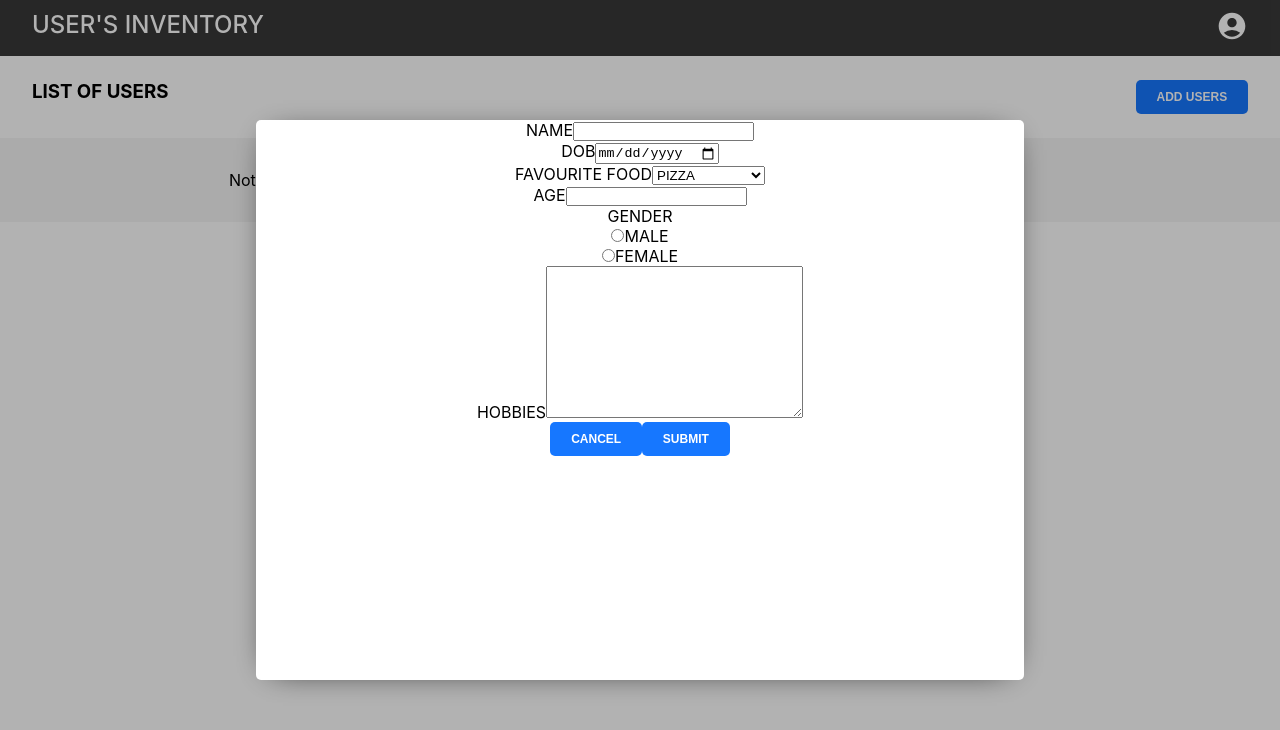
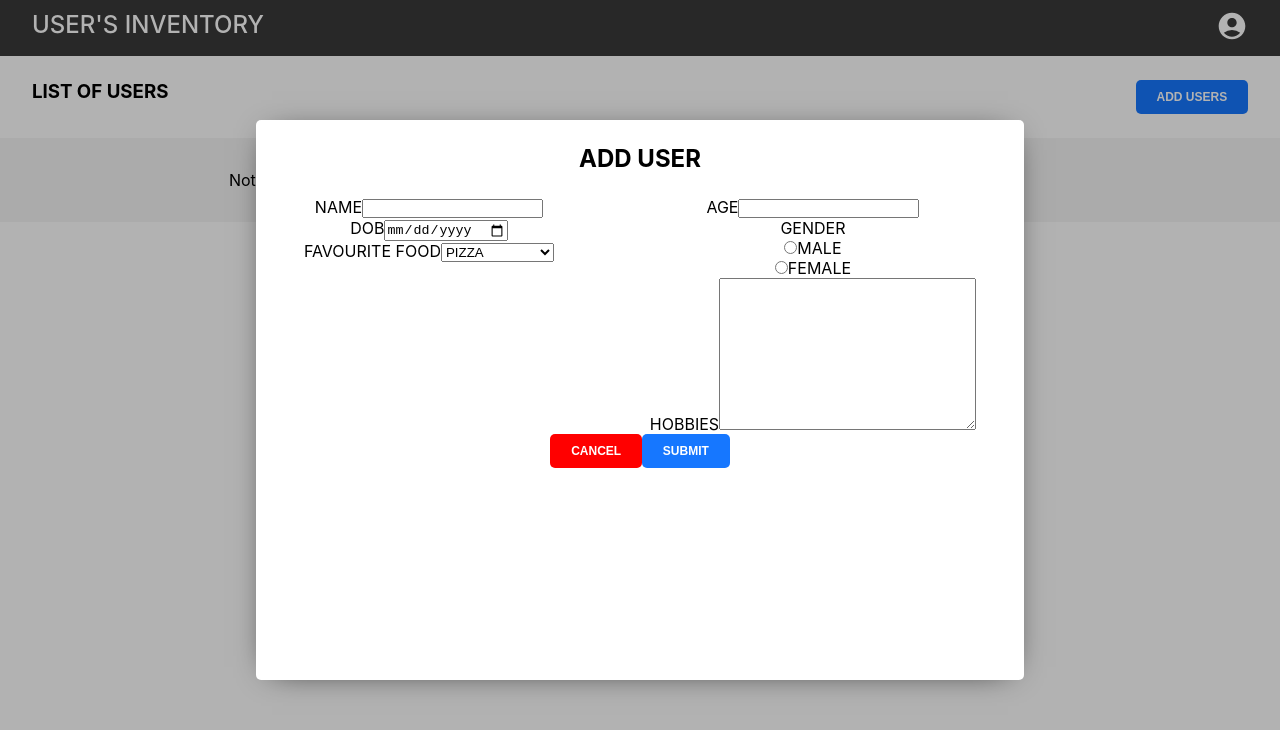
Before and after one commit to Krishna698-web/userApplication, a React (Create React App) app: page / in a window 1280 px wide. Both pictures are taken after a click on the button "ADD USERS". Shown: the top 730 px of the page. Built offline with nearby package versions, Linux system fonts and the light colour scheme.

Commit message:
Added styles

```diff
--- a/src/Components/Forms/AddUserForm.js
+++ b/src/Components/Forms/AddUserForm.js
@@ -1,9 +1,11 @@
 import React, { useContext, useEffect, useState } from "react";
 import Modal from "../UI/Modal";
 import "./AddUserForm.scss";
+import { UserContext } from "../../Context/user-context";
 
 const getUsersInfo = () => {
   const localValue = localStorage.getItem("users");
+  console.log(localValue);
   if (!localValue) {
     return [];
   } else {
@@ -21,9 +23,12 @@ const Form = () => {
 
   const [users, setUsers] = useState(getUsersInfo);
 
-  useEffect(() => {
-    localStorage.setItem("users", JSON.stringify(users));
-  }, [users]);
+  const { setShowForm } = useContext(UserContext);
+
+  let arr = [];
+
+  // useEffect(() => {
+  // }, [users]);
 
   const submitHandler = (e) => {
     e.preventDefault();
@@ -39,6 +44,7 @@ const Form = () => {
     };
 
     setUsers([info, ...users]);
+    localStorage.setItem("users", JSON.stringify(users));
 
     setName("");
     setDob("");
@@ -46,12 +52,17 @@ const Form = () => {
     setAge("");
     setGender("");
     setHobbies("");
+
+    setShowForm(false);
   };
 
   return (
-    <Modal>
+    <>
+      <Modal onClose={() => setShowForm(false)} />
       <form onSubmit={submitHandler} className="add_user_form">
-        <div>
+        <h2>ADD USER</h2>
+        <div className="input_fields">
+          <div className="left_form">
             <div>
               <label htmlFor="name">NAME</label>
               <input
@@ -84,7 +95,7 @@ const Form = () => {
               </select>
             </div>
           </div>
-        <div>
+          <div className="right_form">
             <div>
               <label htmlFor="age">AGE</label>
               <input
@@ -128,12 +139,13 @@ const Form = () => {
                 onChange={(e) => setHobbies(e.target.value)}></textarea>
             </div>
           </div>
-        <div>
+        </div>
+        <div className="buttons">
           <button type="button">CANCEL</button>
           <button type="submit">SUBMIT</button>
         </div>
       </form>
-    </Modal>
+    </>
   );
 };
 
--- a/src/Components/Forms/AddUserForm.scss
+++ b/src/Components/Forms/AddUserForm.scss
@@ -1,11 +1,37 @@
-.add_user_form{
+.add_user_form {
   width: 60%;
   height: 70%;
   position: absolute;
   top: 50%;
   left: 50%;
-    border-radius:5px;
+  border-radius: 5px;
   box-shadow: 0 3px 2rem -1rem black;
   background: white;
   transform: translate(-50%, -50%);
+
+  h2 {
+    margin: 1.5rem 0;
   }
+
+  .input_fields {
+    width: 100%;
+    display: flex;
+    justify-content: space-around;
+  }
+
+  //   .buttons {
+  //     background: yellow;
+  //     margin-top: 4rem;
+  //   }
+
+  button {
+    color: white;
+  }
+
+  button:nth-child(1) {
+    background: red;
+  }
+  button:nth-child(2) {
+    background: #1677ff;
+  }
+}
--- a/src/Components/Main/Cards.js
+++ b/src/Components/Main/Cards.js
@@ -4,13 +4,10 @@ import Card from "../UI/Card";
 import "./Cards.scss";
 
 const Cards = () => {
-  //   const { Dummy_users } = useContext(UserContext);
-
-  const [storedValues, setStoredValues] = useState([]);
+  const { storedValues, setStoredValues } = useContext(UserContext);
 
   const fetchDataFromLocalStroage = () => {
     setStoredValues(JSON.parse(localStorage.getItem("users")));
-    console.log(storedValues);
   };
 
   let filteredCards = [];
--- a/src/Components/Main/DashboardHeader.js
+++ b/src/Components/Main/DashboardHeader.js
@@ -1,16 +1,17 @@
-import React, { useState } from "react";
+import React, { useContext, useState } from "react";
 import AddUserForm from "../Forms/AddUserForm";
 import "./DashboardHeader.scss";
+import { UserContext } from "../../Context/user-context";
 
 const DashboardHeader = () => {
-  const [showForm, setShowform] = useState(false);
+  const { showForm, setShowForm } = useContext(UserContext);
   return (
     <div className="dash_heading">
       <div>
         <h3>LIST OF USERS</h3>
       </div>
       <div>
-        <button onClick={() => setShowform(!showForm)}>ADD USERS</button>
+        <button onClick={() => setShowForm(!showForm)}>ADD USERS</button>
       </div>
       {showForm && <AddUserForm />}
     </div>
--- a/src/Components/UI/Card.js
+++ b/src/Components/UI/Card.js
@@ -1,10 +1,19 @@
-import React from "react";
+import React, { useContext, useState } from "react";
 import "./Card.scss";
+// import EditUserForm from "../Forms/EditUserForm";
+import { UserContext } from "../../Context/user-context";
 
 const Card = ({ user, onDelete }) => {
   const deleteCard = (userId) => {
     // console.log(userId);
     onDelete(userId);
+  };
+
+  const { showForm, setShowForm, setUserId } = useContext(UserContext);
+
+  const editUserHandler = (userId) => {
+    setShowForm(true);
+    setUserId(userId);
   };
 
   return (
@@ -40,7 +49,10 @@ const Card = ({ user, onDelete }) => {
           DELETE
         </button>
         <button className="view_btn">VIEW</button>
-        <button className="edit_btn">EDIT</button>
+        <button className="edit_btn" onClick={() => editUserHandler(user.id)}>
+          EDIT
+        </button>
+        {/* {showForm && <EditUserForm />} */}
       </div>
     </div>
   );
--- a/src/Context/user-context.js
+++ b/src/Context/user-context.js
@@ -1,4 +1,4 @@
-import React, { createContext } from "react";
+import React, { createContext, useState } from "react";
 
 const UserContext = createContext({});
 
@@ -38,8 +38,21 @@ const Dummy_users = [
 ];
 
 const UserContextProvider = ({ children }) => {
+  const [showForm, setShowForm] = useState(false);
+  const [storedValues, setStoredValues] = useState([]);
+  const [userId, setUserId] = useState("");
+
   return (
-    <UserContext.Provider value={{ Dummy_users }}>
+    <UserContext.Provider
+      value={{
+        Dummy_users,
+        showForm,
+        setShowForm,
+        storedValues,
+        setStoredValues,
+        userId,
+        setUserId,
+      }}>
       {children}
     </UserContext.Provider>
   );
```
Also changed, not shown: src/Components/Forms/EditUserForm.js (deleted), src/Components/Forms/ViewUserForm.js (added). Lines whose indentation alone changed are shown as unchanged.
